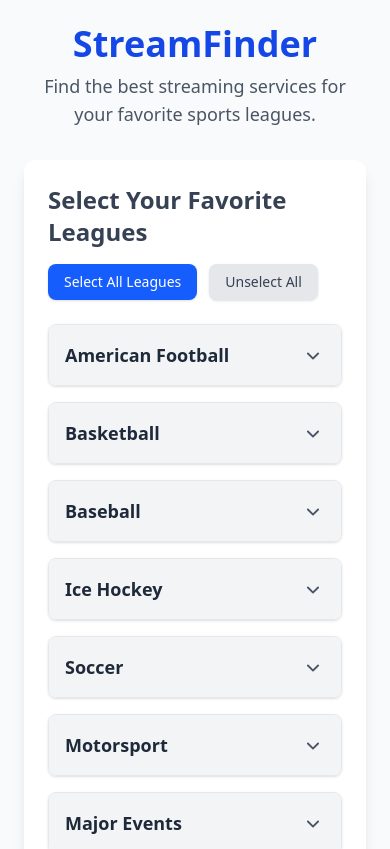
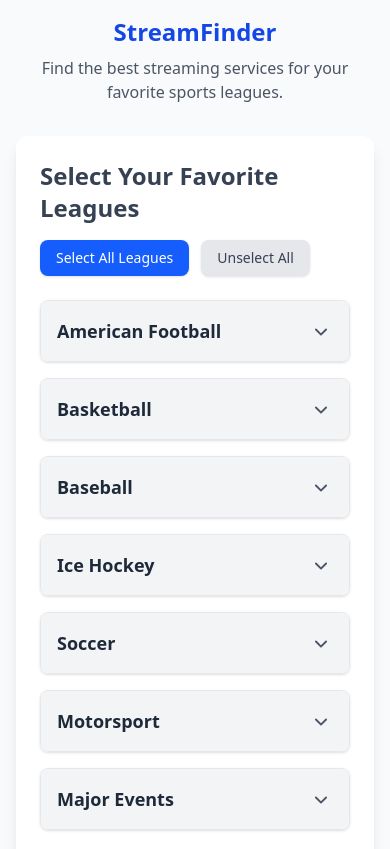
Before and after one commit to justincoleman/StreamFinder, a Vue app in the folder StreamFinder/: page / in a window 390 px wide. Shown: the top 849 px of the page. Built offline with nearby package versions, Linux system fonts and the light colour scheme.

Commit message:
Mobile optimization: responsive containers, font sizes, and padding for all main views

```diff
--- a/StreamFinder/src/views/LeagueSelectionView.vue
+++ b/StreamFinder/src/views/LeagueSelectionView.vue
@@ -1,8 +1,8 @@
 <template>
-  <div class="container mx-auto p-6 min-h-screen bg-gray-25">
+  <div class="container mx-auto p-4 sm:p-6 min-h-screen bg-gray-25 max-w-full sm:max-w-xl">
     <header class="mb-8 text-center">
-      <h1 class="text-4xl font-bold text-blue-700">StreamFinder</h1>
-      <p class="text-lg text-gray-600 mt-2">
+      <h1 class="text-2xl sm:text-4xl font-bold text-blue-700">StreamFinder</h1>
+      <p class="text-base sm:text-lg text-gray-600 mt-2">
         Find the best streaming services for your favorite sports leagues.
       </p>
     </header>
@@ -48,8 +48,12 @@
 </script>
 
 <style scoped>
-/* Add any view-specific styles if necessary */
 .container {
-  max-width: 800px;
+  max-width: 100%;
+}
+@media (min-width: 640px) {
+  .container {
+    max-width: 800px;
+  }
 }
 </style>
--- a/StreamFinder/src/views/ResultsView.vue
+++ b/StreamFinder/src/views/ResultsView.vue
@@ -1,5 +1,5 @@
 <template>
-  <div class="container mx-auto p-4 sm:p-6 min-h-screen bg-gray-25">
+  <div class="container mx-auto p-4 sm:p-6 min-h-screen bg-gray-25 max-w-full sm:max-w-3xl">
     <header class="mb-8">
       <div class="flex justify-start items-center mb-4">
         <router-link
@@ -13,11 +13,11 @@
         </router-link>
       </div>
       <div class="text-center">
-        <h1 class="text-3xl sm:text-4xl font-bold text-blue-700">Streaming Options</h1>
-        <p v-if="store.selectedLeagueIds.length > 0" class="text-md sm:text-lg text-gray-600 mt-2">
+        <h1 class="text-2xl sm:text-4xl font-bold text-blue-700">Streaming Options</h1>
+        <p v-if="store.selectedLeagueIds.length > 0" class="text-base sm:text-lg text-gray-600 mt-2">
           Based on your selection of <span class="font-semibold">{{ selectedLeagueNames }}</span>.
         </p>
-         <p v-else class="text-md sm:text-lg text-gray-600 mt-2">
+         <p v-else class="text-base sm:text-lg text-gray-600 mt-2">
           Please select some leagues to see relevant streaming options.
         </p>
       </div>
@@ -161,7 +161,12 @@
 
 <style scoped>
 .container {
-  max-width: 1200px;
+  max-width: 100%;
+}
+@media (min-width: 640px) {
+  .container {
+    max-width: 1200px;
+  }
 }
 .max-h-\[5000px\] {
     max-height: 5000px;
--- a/StreamFinder/src/views/SubscribedServicesView.vue
+++ b/StreamFinder/src/views/SubscribedServicesView.vue
@@ -1,5 +1,5 @@
 <template>
-  <div class="container mx-auto p-4 sm:p-6 min-h-screen bg-gray-25">
+  <div class="container mx-auto p-4 sm:p-6 min-h-screen bg-gray-25 max-w-full sm:max-w-xl">
     <header class="mb-8">
       <div class="flex justify-start items-center mb-4">
         <router-link to="/" class="text-blue-600 hover:text-blue-800 transition-colors duration-150 flex items-center text-sm font-medium">
@@ -10,8 +10,8 @@
         </router-link>
       </div>
       <div class="text-center">
-        <h1 class="text-3xl sm:text-4xl font-bold text-blue-700">My Current Subscriptions</h1>
-        <p class="text-md sm:text-lg text-gray-600 mt-2">
+        <h1 class="text-2xl sm:text-4xl font-bold text-blue-700">My Current Subscriptions</h1>
+        <p class="text-base sm:text-lg text-gray-600 mt-2">
           Select any streaming services you already subscribe to. This will help us tailor your results.
         </p>
       </div>
@@ -133,15 +133,15 @@
   // that are in the subscribedServiceIds list.
   return store.subscribedServicesDetails.map(service => service.name).join(', ');
 });
-
-const topPicks = computed(() => {
-  const tcPick = topCoveragePick.value;
-  return tcPick ? [tcPick] : [];
-});
 </script>
 
 <style scoped>
 .container {
-  max-width: 800px;
+  max-width: 100%;
+}
+@media (min-width: 640px) {
+  .container {
+    max-width: 800px;
+  }
 }
 </style>
```
